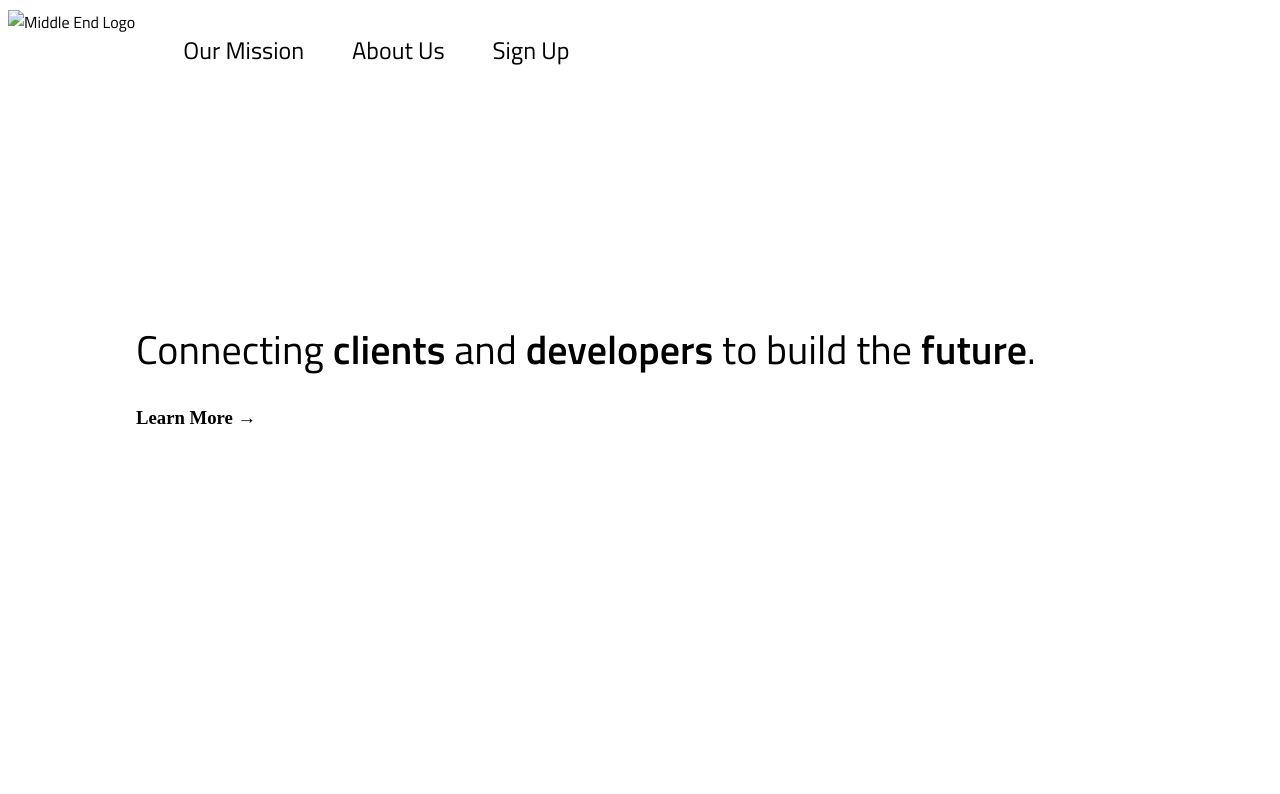
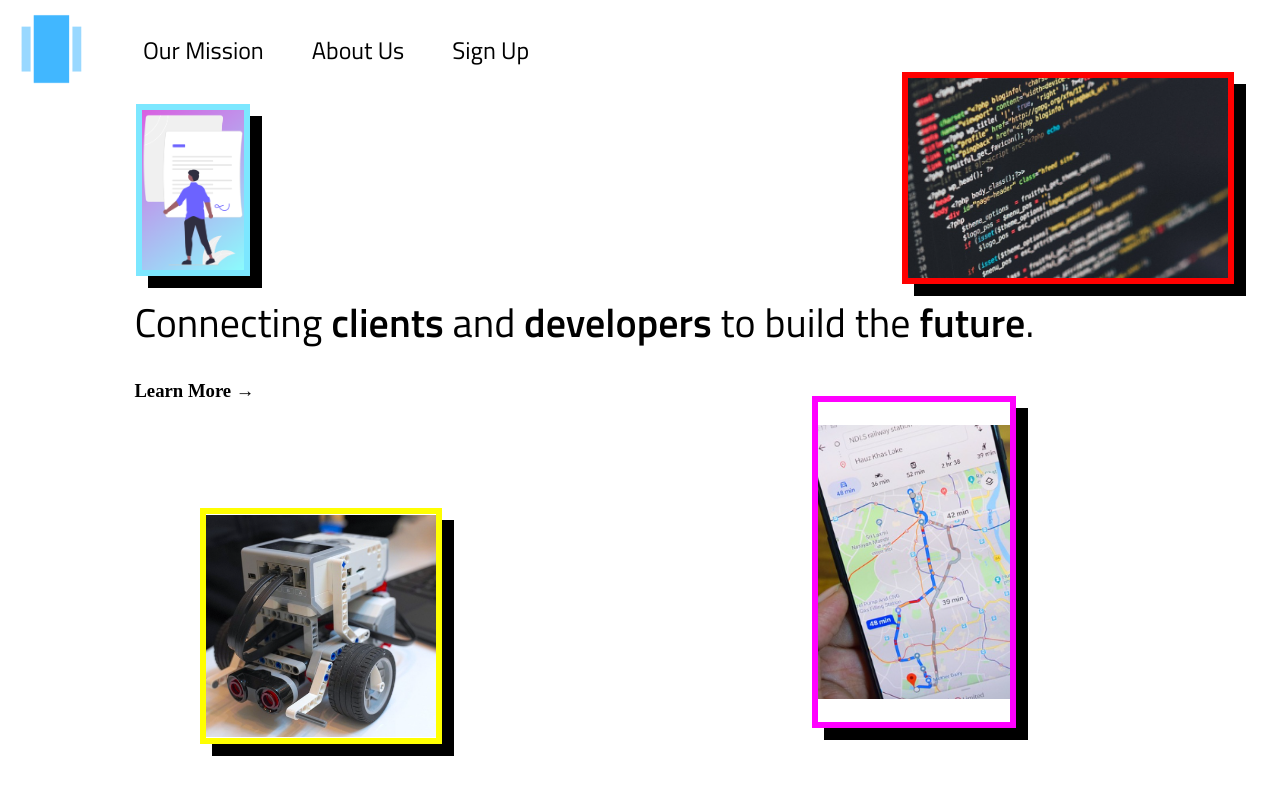
Before and after one commit to TheMiddleEnd/MiddleEndSite, a plain HTML site: page index.html in a window 1280 px wide. Drawn offline with nearby package versions, Linux system fonts and the light colour scheme; a web font is replaced by a local one.

Commit message:
added panels - positioning needs fixing!

```diff
--- a/css/index.css
+++ b/css/index.css
@@ -1,3 +1,10 @@
+body {
+    position: relative;
+    height: 100vh;
+}
+
+/* Navbar */
+
 nav {
     display: flex;
     width: 100%;
@@ -20,7 +27,6 @@ nav {
 .title-div {
     margin-left: 10%;
     margin-top: 25vh;
-    position: fixed; /* idk if this helped */
 }
 
 .main-title {
@@ -45,3 +51,70 @@ nav {
     text-decoration-color: rgba(0,230,42,1);
     text-decoration-thickness: 2px;
 }
+
+/* Panels */
+
+.panel {
+    position: absolute;
+
+    background-size: 130%;
+    background-repeat: no-repeat;
+    background-position: center;
+
+    box-shadow: 12px 12px black;
+
+    /* transition:  200ms ease-in-out; */
+}
+
+/* Reverse Shadow on hover?
+.panel:hover {
+    box-shadow: -12px -12px black;
+} */
+
+
+.panel-1 {
+    border: 6px solid red;
+    background-image: url("../media/images/panels/panel-1.png");
+
+    height: 25vh;
+    width: 25vw;
+
+    top: 8vh;
+    right: 3vw;
+}
+
+.panel-2 {
+    border: 6px solid rgb(255, 255, 0);
+    background-image: url("../media/images/panels/panel-2.png");
+
+    height: 28vh;
+    width: 18vw;
+
+    bottom: 8vh;
+    left: 15vw;
+
+    /* border-radius: 1rem; */
+}
+
+.panel-3 {
+    border: 6px solid magenta;
+    background-image: url("../media/images/panels/panel-3.png");
+    background-size: 150%;
+
+    height: 40vh;
+    width: 15vw;
+
+    bottom: 10vh;
+    right: 20vw;
+}
+
+.panel-4 {
+    border: 6px solid rgb(124, 231, 255);
+    background-image: url("../media/images/panels/panel-4.png");
+
+    height: 20vh;
+    width: 8vw;
+
+    top: 12vh;
+    left: 10vw;
+}
--- a/index.html
+++ b/index.html
@@ -14,7 +14,7 @@
 </head>
 <body>
     <nav>
-        <img class="nav-logo" src="./media//images/logo.png" alt="Middle End Logo">
+        <img class="nav-logo" src="./media/images/logo.png" alt="Middle End Logo">
         <p class="nav-item">Our Mission</p>
         <p class="nav-item">About Us</p>
         <p class="nav-item">Sign Up</p>
@@ -32,7 +32,10 @@
         </h3>
     </div>
 
-
+    <div class="panel panel-1"></div>
+    <div class="panel panel-2"></div>
+    <div class="panel panel-3"></div>
+    <div class="panel panel-4"></div>
 
 </body>
 </html>
```
Also changed, not shown: media/images/panels/panel-1.png (added), media/images/panels/panel-2.png (added), media/images/panels/panel-3.png (added), media/images/panels/panel-4.png (added).
